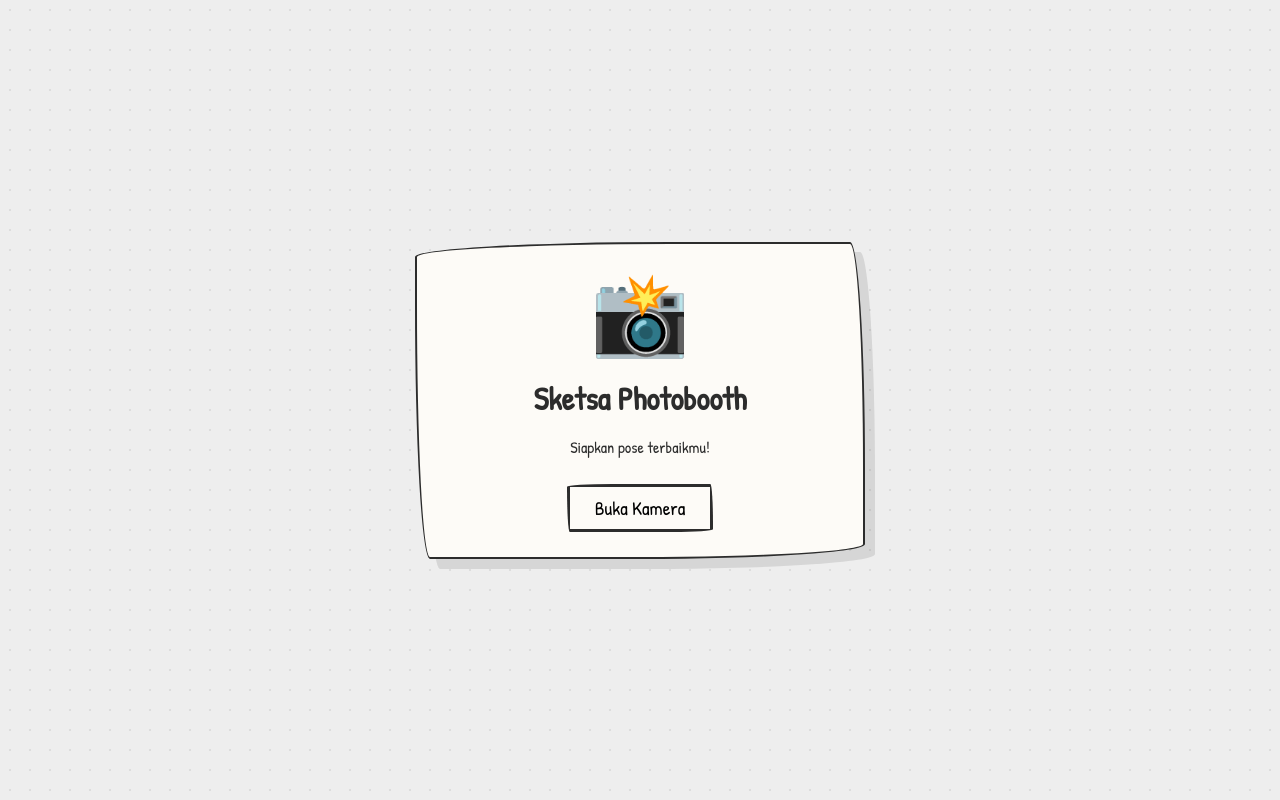
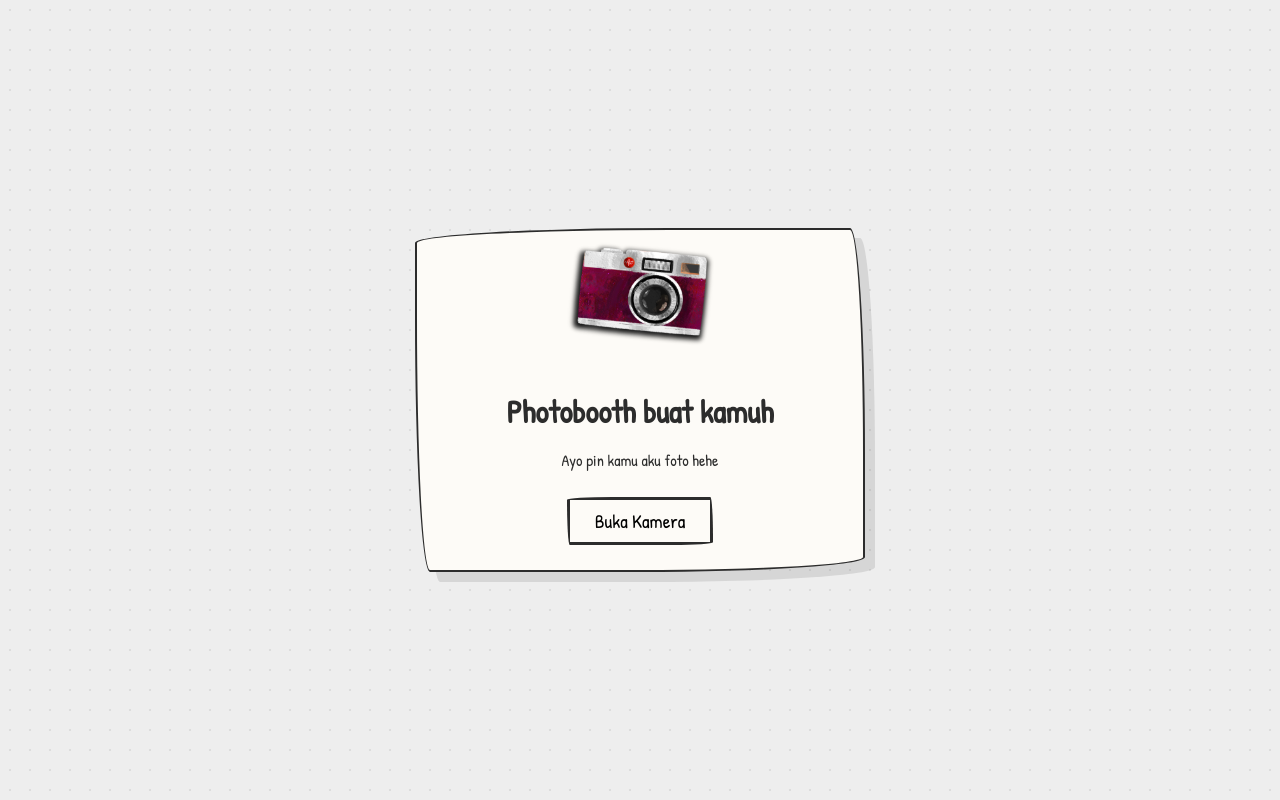
Before and after one commit to AltIlVan/Hi-Lev, a plain HTML site: page photo.html in a window 1280 px wide. Drawn offline with Linux system fonts and the light colour scheme.

Commit message:
Update photo.html

```diff
--- a/photo.html
+++ b/photo.html
@@ -56,7 +56,21 @@
             text-align: center;
             overflow-y: auto; /* Scrollable kalau konten kepanjangan */
         }
+/* Tambahan Style untuk Ikon Kamera di Depan */
+        .landing-icon {
+            width: 150px; /* Atur ukuran kamera sesuai selera, misal 120px - 180px */
+            height: auto;
+            margin-bottom: 20px; /* Jarak antara kamera dan tulisan Judul */
 
+            /* Opsional: Efek "melayang" biar interaktif */
+            animation: floatAnim 3s ease-in-out infinite;
+        }
+
+        /* Animasi melayang */
+        @keyframes floatAnim {
+            0%, 100% { transform: translateY(0); }
+            50% { transform: translateY(-10px); }
+        }
         h1 { font-size: 2rem; margin: 10px 0; }
         h2 { font-size: 1.5rem; margin: 5px 0; }
 
@@ -147,9 +161,10 @@
 
     <div id="app-container">
         <section id="landing-page">
-            <div style="font-size: 5rem;">📸</div>
-            <h1>Sketsa Photobooth</h1>
-            <p>Siapkan pose terbaikmu!</p>
+            <img src="assets/camera.png" alt="Ikon Kamera" class="landing-icon">
+
+            <h1>Photobooth buat kamuh</h1>
+            <p>Ayo pin kamu aku foto hehe</p>
             <button class="btn-sketchy" onclick="startExperience()">Buka Kamera</button>
         </section>
 
```
